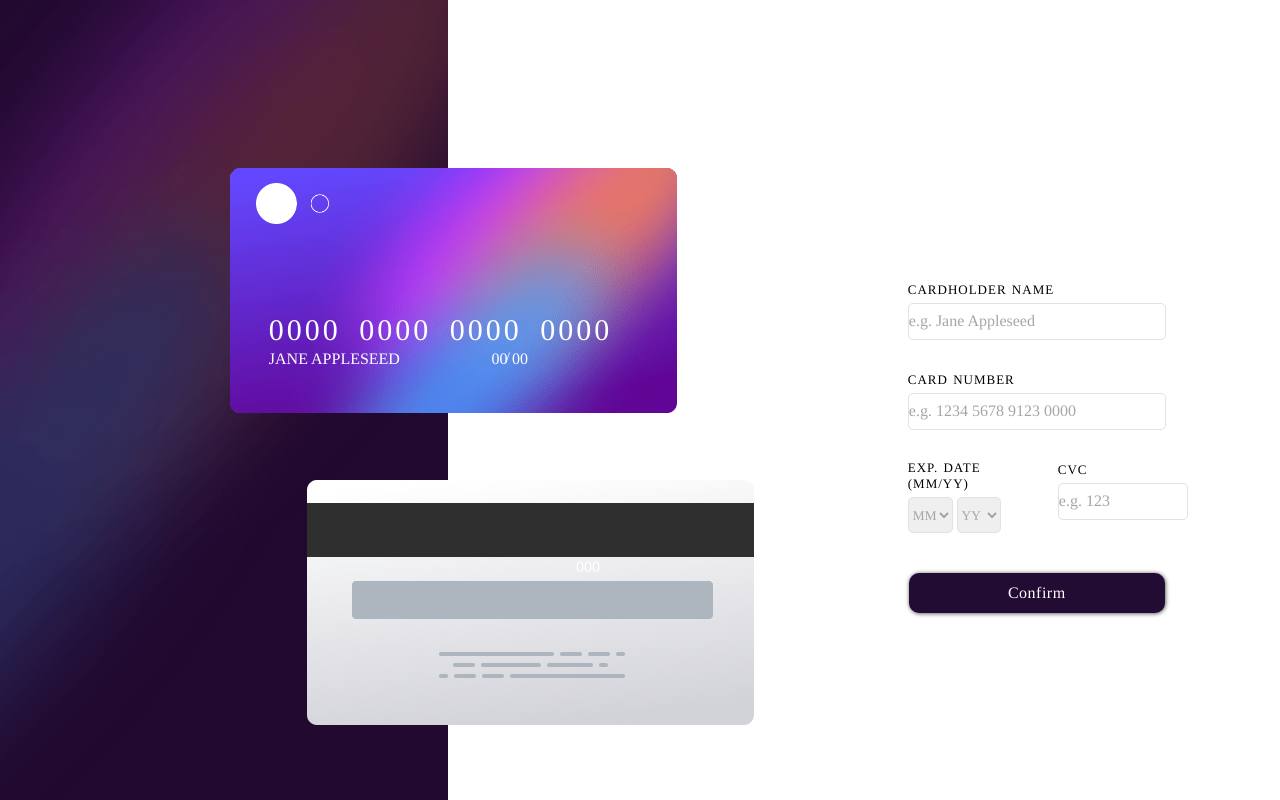
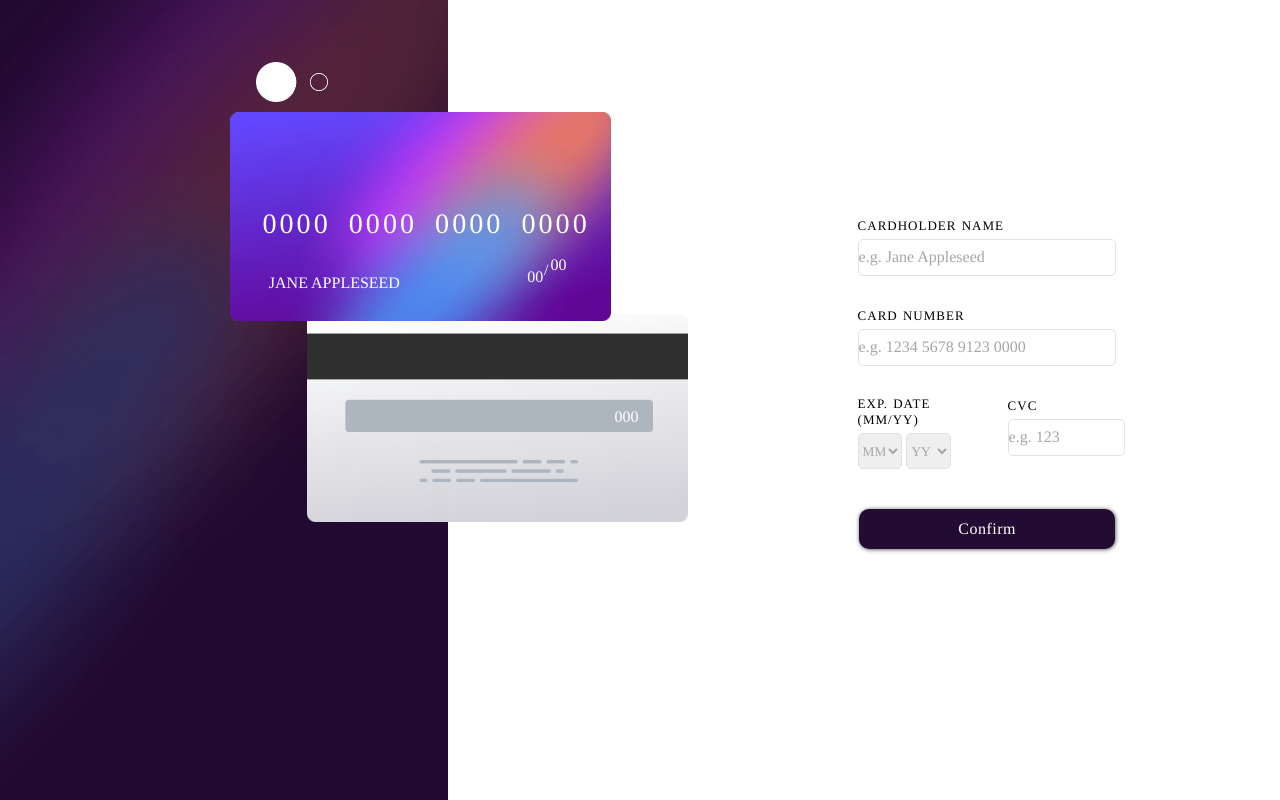
Before and after one commit to davimoreira06/cartao_interativo, a plain HTML site: page index.html in a window 1280 px wide. Drawn offline with Linux system fonts and the light colour scheme; a web font is replaced by a local one.

Commit message:
inicio-js

```diff
--- a/index.html
+++ b/index.html
@@ -5,7 +5,6 @@
     <meta http-equiv="X-UA-Compatible" content="IE=edge">
     <meta name="viewport" content="width=device-width, initial-scale=1.0">
     <link rel="stylesheet" href="./styles.css">
-    <script src="./scripts.js" defer></script>
     <title>Interactive Card</title>
 </head>
 <body>
@@ -14,8 +13,8 @@
             <div class="display">
                 <section class="section-left">
                     <img class="card-front" src="./assets/card-front.png">
-                    <p class="user-number">0000 0000 0000 0000</p>
-                    <p class="user-name">JANE APPLESEED</p>
+                    <input type="number" id="user-number" name="user-number" class="user-number" placeholder="0000 0000 0000 0000">
+                    <p id="user-name">JANE APPLESEED</p>
                     <p class="user-exp-date-m">00</p>
                     <p class="barra">/</p>
                     <p class="user-exp-date-y">00</p>
@@ -27,17 +26,17 @@
                     <section class="section-right">
                         <div class="div-card-name">
                             <label class="label-card" for="card-name">CARDHOLDER NAME</label><br>
-                            <input class="input-name-number" type="text" id="card-name" name="card-name" placeholder="e.g. Jane Appleseed" required><br>
+                            <input class="input-name-number" type="text" id="card-name" name="card-name" placeholder="e.g. Jane Appleseed" required onkeyup="receiveUserName"><br>
                         </div>
 
                         <div class="div-card-number">
                             <label class="label-card" for="card-number">CARD NUMBER</label><br>
-                            <input class="input-name-number" type="number" id="card-number" name="card-number" placeholder="e.g. 1234 5678 9123 0000" required><br>
+                            <input class="input-name-number" type="number" id="card-number" name="card-number" placeholder="e.g. 1234 5678 9123 0000" required onkeyup="receiveUserNumber"><br>
                         </div>
                         <div class="date-cvc">
                             <div class="div-exp-date">
                                 <label class="label-date" for="exp-date">EXP. DATE (MM/YY)</label><br>
-                                <select id="exp-date" name="exp-date" required>
+                                <select id="exp-date" name="exp-date" required onkeyup="updateSelect">
                                     <option value="MM" disabled selected>MM</option>
                                     <option value="01">01</option>
                                     <option value="02">02</option>
@@ -80,5 +79,6 @@
             </div>
         </div>
     </main>
+    <script src="./scripts.js"></script>
 </body>
 </html>
--- /dev/null
+++ b/scripts.js
@@ -0,0 +1,4 @@
+function receiveUserNumber() {
+    let userNumber = document.getElementById("card-number").value;
+    console.log(userNumber)
+}
--- a/styles.css
+++ b/styles.css
@@ -7,6 +7,7 @@
     margin: 0;
     padding: 0;
     font-family: 'Grandis', Times, serif;
+    width: 100%;
 }
 
 .bg-left {
@@ -18,21 +19,23 @@
 
 
 .card-front {
-    margin-top: 21vh;
+    margin-top: 14vh;
     margin-left: 18vw;
     position: relative;
+    width: 85%;
 }
 
 .card-back {
-    margin-top: 4vh;
+    margin-top: -20vh;
     margin-left: 24vw;
+    width: 85%;
 }
 
 .card-logo {
+    position: relative;
+    width: 16%;
     left: 20vw;
-    position: absolute;
-    width: 73px;
-    bottom: 72vh;
+    bottom: 46vh;
 }
 
 .display {
@@ -41,8 +44,8 @@
 }
 
 .section-right {
-    margin-top: 35vh;
-    margin-left: 12vw;
+    margin-top: 27vh;
+    margin-left: 32vw;
 }
 
 .date-cvc {
@@ -72,26 +75,45 @@ input:focus {
     outline: 0;
 }
 
+/*
 .user-number {
     border: none;
     background: transparent;
     width: 55vw;
     position: relative;
-    left: 21vw;
-    bottom: 13vh;
+    left: 20.5vw;
+    bottom: 14vh;
     height: 31px;
-    font-size: 30px;
+    font-size: 2.2vw;
     color: white;
     letter-spacing: 3px;
     word-spacing: 8px;
 }
+*/
 
-.user-name {
+.user-number {
+    width: 55vw;
+    background: transparent;
+    border: none;
+    position: relative;
+    height: 33px;
+    left: 20.5vw;
+    bottom: 14vh;
+}
+
+.user-number::placeholder {
+    color: white;
+    font-size: 2.2vw;
+    letter-spacing: 3px;
+    word-spacing: 8px;
+}
+
+#user-name {
     border: none;
     background: transparent;
     width: 20vw;
-    position: absolute;
-    bottom: 54vh;
+    position: relative;
+    bottom: 10.5vh;
     left: 21vw;
     font-size: 16px;
     color: white;
@@ -100,33 +122,33 @@ input:focus {
 .user-exp-date-m {
     border: none;
     background: transparent;
-    position: absolute;
-    bottom: 54vh;
-    left: 38.4vw;
+    position: relative;
+    bottom: 13.5vh;
+    left: 41.2vw;
     color: white;
 }
 
 .user-exp-date-y {
     border: none;
     background: transparent;
-    position: absolute;
-    bottom: 54vh;
-    left: 40vw;
+    position: relative;
+    bottom: 19.5vh;
+    left: 43vw;
     color: white;
 }
 
 .barra {
     color: rgb(255, 255, 255);
-    position: absolute;
-    left: 39.5vw;
-    bottom: 54.1vh;
+    position: relative;
+    left: 42.5vw;
+    bottom: 16.6vh;
 }
 
 .user-cvc {
     color: white;
-    position: absolute;
-    left: 45vw;
-    bottom: 28vh;
+    position: relative;
+    left: 48vw;
+    bottom: 21.6%;
 }
 
 select {
@@ -155,7 +177,7 @@ select:focus {
     border-radius: 5px;
     border: 1px solid rgb(227, 225, 225);
     height: 35px;
-    width: 10vw;
+    width: 9vw;
     margin-top: 5px;
 }
 
@@ -195,6 +217,6 @@ select:focus {
     border: none;
     font-size: 16px;
     letter-spacing: 0.5px;
-    margin-left: 1px;
+    margin-left: 1.5px;
     box-shadow: #4e4e4e 0.5px 0.5px 4px
 }
```
